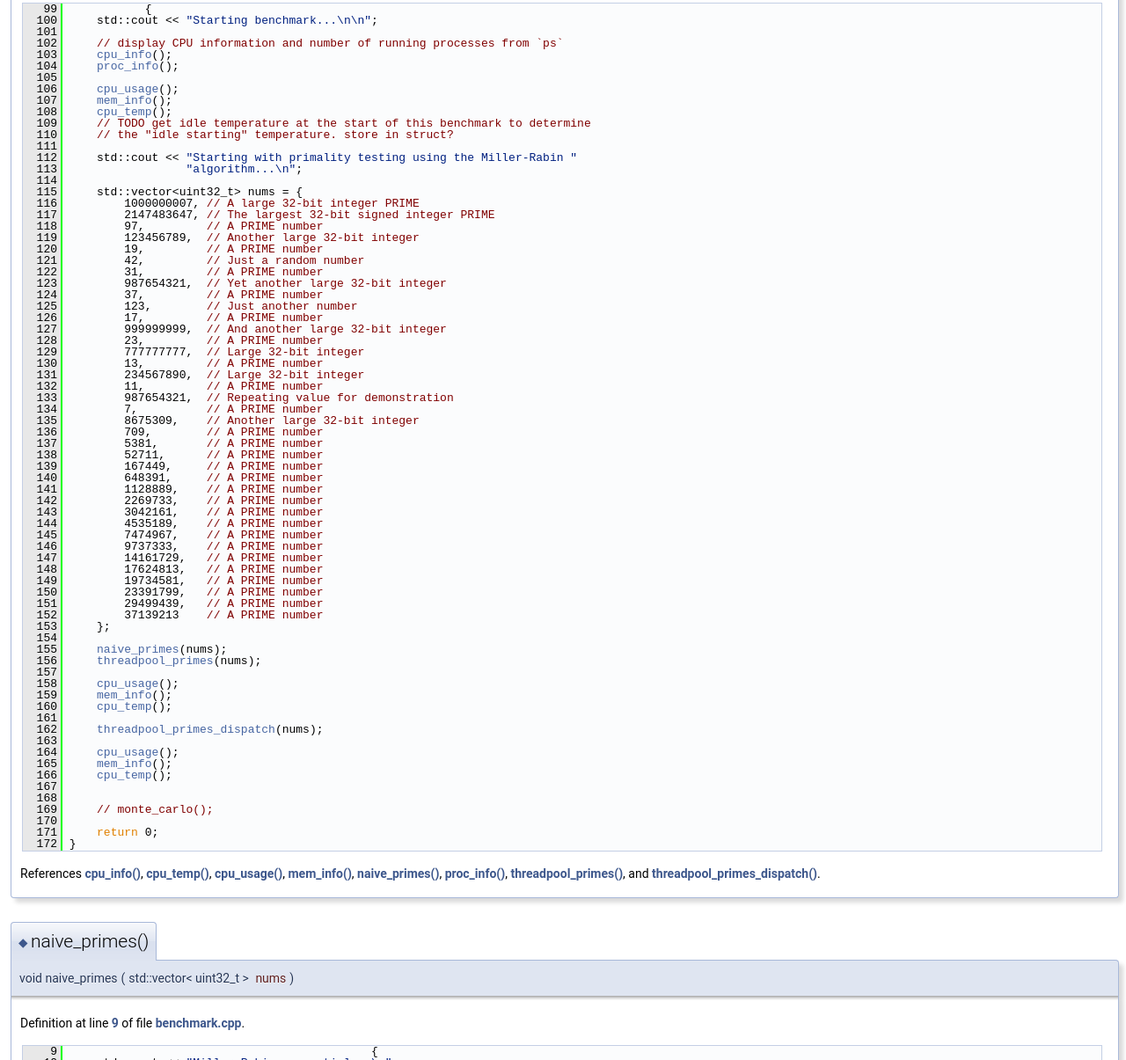
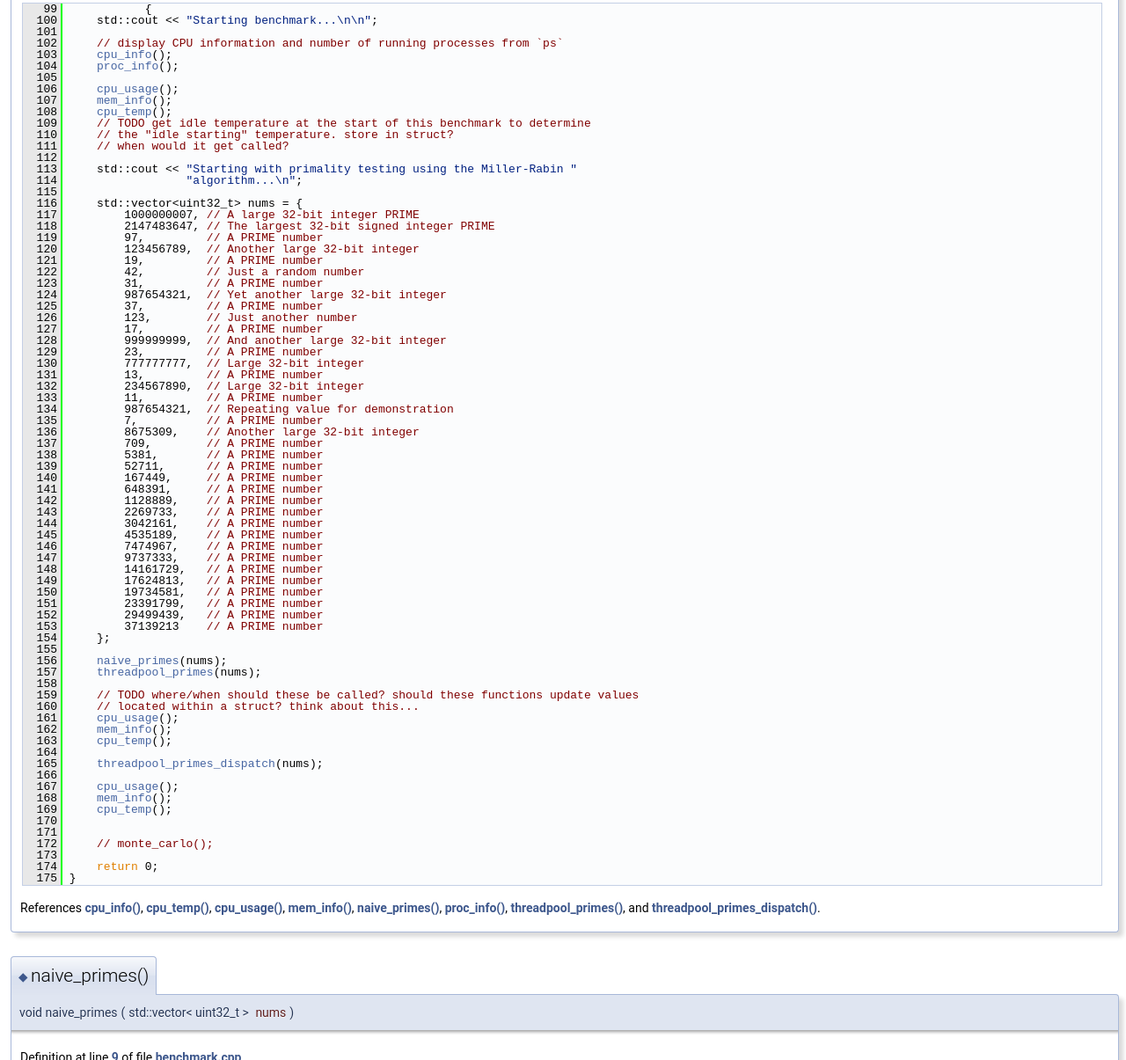
Before and after one commit to akielaries/benchmarks, a plain HTML site: page benchmark_8cpp.html in a window 1280 px wide. Shown: the part 779-1984 px from the top of the page at 88% size. Drawn offline with Linux system fonts and the light colour scheme.

Commit message:
Deploying to gh-pages from @ NAU-IoT/benchmarks@79b37f7daac5e41a73af91e47e87d5a6129e2aae 🚀

```diff
--- a/benchmark_8cpp.html
+++ b/benchmark_8cpp.html
@@ -118,68 +118,71 @@ Functions</h2></td></tr>
 <div class="line"><a name="l00108"></a><span class="lineno">  108</span>&#160;    <a class="code" href="sys_8cpp.html#a664ae7fedf2ce5a9d5a72ed7305384e7">cpu_temp</a>();</div>
 <div class="line"><a name="l00109"></a><span class="lineno">  109</span>&#160;    <span class="comment">// TODO get idle temperature at the start of this benchmark to determine</span></div>
 <div class="line"><a name="l00110"></a><span class="lineno">  110</span>&#160;    <span class="comment">// the &quot;idle starting&quot; temperature. store in struct? </span></div>
-<div class="line"><a name="l00111"></a><span class="lineno">  111</span>&#160; </div>
-<div class="line"><a name="l00112"></a><span class="lineno">  112</span>&#160;    std::cout &lt;&lt; <span class="stringliteral">&quot;Starting with primality testing using the Miller-Rabin &quot;</span></div>
-<div class="line"><a name="l00113"></a><span class="lineno">  113</span>&#160;                 <span class="stringliteral">&quot;algorithm...\n&quot;</span>;</div>
-<div class="line"><a name="l00114"></a><span class="lineno">  114</span>&#160; </div>
-<div class="line"><a name="l00115"></a><span class="lineno">  115</span>&#160;    std::vector&lt;uint32_t&gt; nums = {</div>
-<div class="line"><a name="l00116"></a><span class="lineno">  116</span>&#160;        1000000007, <span class="comment">// A large 32-bit integer PRIME</span></div>
-<div class="line"><a name="l00117"></a><span class="lineno">  117</span>&#160;        2147483647, <span class="comment">// The largest 32-bit signed integer PRIME</span></div>
-<div class="line"><a name="l00118"></a><span class="lineno">  118</span>&#160;        97,         <span class="comment">// A PRIME number</span></div>
-<div class="line"><a name="l00119"></a><span class="lineno">  119</span>&#160;        123456789,  <span class="comment">// Another large 32-bit integer</span></div>
-<div class="line"><a name="l00120"></a><span class="lineno">  120</span>&#160;        19,         <span class="comment">// A PRIME number</span></div>
-<div class="line"><a name="l00121"></a><span class="lineno">  121</span>&#160;        42,         <span class="comment">// Just a random number</span></div>
-<div class="line"><a name="l00122"></a><span class="lineno">  122</span>&#160;        31,         <span class="comment">// A PRIME number</span></div>
-<div class="line"><a name="l00123"></a><span class="lineno">  123</span>&#160;        987654321,  <span class="comment">// Yet another large 32-bit integer</span></div>
-<div class="line"><a name="l00124"></a><span class="lineno">  124</span>&#160;        37,         <span class="comment">// A PRIME number</span></div>
-<div class="line"><a name="l00125"></a><span class="lineno">  125</span>&#160;        123,        <span class="comment">// Just another number</span></div>
-<div class="line"><a name="l00126"></a><span class="lineno">  126</span>&#160;        17,         <span class="comment">// A PRIME number</span></div>
-<div class="line"><a name="l00127"></a><span class="lineno">  127</span>&#160;        999999999,  <span class="comment">// And another large 32-bit integer</span></div>
-<div class="line"><a name="l00128"></a><span class="lineno">  128</span>&#160;        23,         <span class="comment">// A PRIME number</span></div>
-<div class="line"><a name="l00129"></a><span class="lineno">  129</span>&#160;        777777777,  <span class="comment">// Large 32-bit integer</span></div>
-<div class="line"><a name="l00130"></a><span class="lineno">  130</span>&#160;        13,         <span class="comment">// A PRIME number</span></div>
-<div class="line"><a name="l00131"></a><span class="lineno">  131</span>&#160;        234567890,  <span class="comment">// Large 32-bit integer</span></div>
-<div class="line"><a name="l00132"></a><span class="lineno">  132</span>&#160;        11,         <span class="comment">// A PRIME number</span></div>
-<div class="line"><a name="l00133"></a><span class="lineno">  133</span>&#160;        987654321,  <span class="comment">// Repeating value for demonstration</span></div>
-<div class="line"><a name="l00134"></a><span class="lineno">  134</span>&#160;        7,          <span class="comment">// A PRIME number</span></div>
-<div class="line"><a name="l00135"></a><span class="lineno">  135</span>&#160;        8675309,    <span class="comment">// Another large 32-bit integer</span></div>
-<div class="line"><a name="l00136"></a><span class="lineno">  136</span>&#160;        709,        <span class="comment">// A PRIME number</span></div>
-<div class="line"><a name="l00137"></a><span class="lineno">  137</span>&#160;        5381,       <span class="comment">// A PRIME number</span></div>
-<div class="line"><a name="l00138"></a><span class="lineno">  138</span>&#160;        52711,      <span class="comment">// A PRIME number</span></div>
-<div class="line"><a name="l00139"></a><span class="lineno">  139</span>&#160;        167449,     <span class="comment">// A PRIME number</span></div>
-<div class="line"><a name="l00140"></a><span class="lineno">  140</span>&#160;        648391,     <span class="comment">// A PRIME number</span></div>
-<div class="line"><a name="l00141"></a><span class="lineno">  141</span>&#160;        1128889,    <span class="comment">// A PRIME number</span></div>
-<div class="line"><a name="l00142"></a><span class="lineno">  142</span>&#160;        2269733,    <span class="comment">// A PRIME number</span></div>
-<div class="line"><a name="l00143"></a><span class="lineno">  143</span>&#160;        3042161,    <span class="comment">// A PRIME number</span></div>
-<div class="line"><a name="l00144"></a><span class="lineno">  144</span>&#160;        4535189,    <span class="comment">// A PRIME number</span></div>
-<div class="line"><a name="l00145"></a><span class="lineno">  145</span>&#160;        7474967,    <span class="comment">// A PRIME number</span></div>
-<div class="line"><a name="l00146"></a><span class="lineno">  146</span>&#160;        9737333,    <span class="comment">// A PRIME number</span></div>
-<div class="line"><a name="l00147"></a><span class="lineno">  147</span>&#160;        14161729,   <span class="comment">// A PRIME number</span></div>
-<div class="line"><a name="l00148"></a><span class="lineno">  148</span>&#160;        17624813,   <span class="comment">// A PRIME number</span></div>
-<div class="line"><a name="l00149"></a><span class="lineno">  149</span>&#160;        19734581,   <span class="comment">// A PRIME number</span></div>
-<div class="line"><a name="l00150"></a><span class="lineno">  150</span>&#160;        23391799,   <span class="comment">// A PRIME number</span></div>
-<div class="line"><a name="l00151"></a><span class="lineno">  151</span>&#160;        29499439,   <span class="comment">// A PRIME number</span></div>
-<div class="line"><a name="l00152"></a><span class="lineno">  152</span>&#160;        37139213    <span class="comment">// A PRIME number</span></div>
-<div class="line"><a name="l00153"></a><span class="lineno">  153</span>&#160;    };</div>
-<div class="line"><a name="l00154"></a><span class="lineno">  154</span>&#160; </div>
-<div class="line"><a name="l00155"></a><span class="lineno">  155</span>&#160;    <a class="code" href="benchmark_8cpp.html#a99aac323581ac61f8dbced9694339b0b">naive_primes</a>(nums);</div>
-<div class="line"><a name="l00156"></a><span class="lineno">  156</span>&#160;    <a class="code" href="benchmark_8cpp.html#a158c34427c2e57ed392688f69fed9936">threadpool_primes</a>(nums);</div>
-<div class="line"><a name="l00157"></a><span class="lineno">  157</span>&#160; </div>
-<div class="line"><a name="l00158"></a><span class="lineno">  158</span>&#160;    <a class="code" href="sys_8cpp.html#adfbc99b60145b8192a136b725f951e2c">cpu_usage</a>();</div>
-<div class="line"><a name="l00159"></a><span class="lineno">  159</span>&#160;    <a class="code" href="sys_8cpp.html#a1fbd1f1e6ecaf3d95792c9c6a55766d4">mem_info</a>();</div>
-<div class="line"><a name="l00160"></a><span class="lineno">  160</span>&#160;    <a class="code" href="sys_8cpp.html#a664ae7fedf2ce5a9d5a72ed7305384e7">cpu_temp</a>();</div>
-<div class="line"><a name="l00161"></a><span class="lineno">  161</span>&#160; </div>
-<div class="line"><a name="l00162"></a><span class="lineno">  162</span>&#160;    <a class="code" href="benchmark_8cpp.html#a2791fa7f9626a2ec2739035004ed8ed1">threadpool_primes_dispatch</a>(nums);</div>
-<div class="line"><a name="l00163"></a><span class="lineno">  163</span>&#160; </div>
-<div class="line"><a name="l00164"></a><span class="lineno">  164</span>&#160;    <a class="code" href="sys_8cpp.html#adfbc99b60145b8192a136b725f951e2c">cpu_usage</a>();</div>
-<div class="line"><a name="l00165"></a><span class="lineno">  165</span>&#160;    <a class="code" href="sys_8cpp.html#a1fbd1f1e6ecaf3d95792c9c6a55766d4">mem_info</a>();</div>
-<div class="line"><a name="l00166"></a><span class="lineno">  166</span>&#160;    <a class="code" href="sys_8cpp.html#a664ae7fedf2ce5a9d5a72ed7305384e7">cpu_temp</a>();</div>
-<div class="line"><a name="l00167"></a><span class="lineno">  167</span>&#160; </div>
-<div class="line"><a name="l00168"></a><span class="lineno">  168</span>&#160; </div>
-<div class="line"><a name="l00169"></a><span class="lineno">  169</span>&#160;    <span class="comment">// monte_carlo();</span></div>
+<div class="line"><a name="l00111"></a><span class="lineno">  111</span>&#160;    <span class="comment">// when would it get called?</span></div>
+<div class="line"><a name="l00112"></a><span class="lineno">  112</span>&#160; </div>
+<div class="line"><a name="l00113"></a><span class="lineno">  113</span>&#160;    std::cout &lt;&lt; <span class="stringliteral">&quot;Starting with primality testing using the Miller-Rabin &quot;</span></div>
+<div class="line"><a name="l00114"></a><span class="lineno">  114</span>&#160;                 <span class="stringliteral">&quot;algorithm...\n&quot;</span>;</div>
+<div class="line"><a name="l00115"></a><span class="lineno">  115</span>&#160; </div>
+<div class="line"><a name="l00116"></a><span class="lineno">  116</span>&#160;    std::vector&lt;uint32_t&gt; nums = {</div>
+<div class="line"><a name="l00117"></a><span class="lineno">  117</span>&#160;        1000000007, <span class="comment">// A large 32-bit integer PRIME</span></div>
+<div class="line"><a name="l00118"></a><span class="lineno">  118</span>&#160;        2147483647, <span class="comment">// The largest 32-bit signed integer PRIME</span></div>
+<div class="line"><a name="l00119"></a><span class="lineno">  119</span>&#160;        97,         <span class="comment">// A PRIME number</span></div>
+<div class="line"><a name="l00120"></a><span class="lineno">  120</span>&#160;        123456789,  <span class="comment">// Another large 32-bit integer</span></div>
+<div class="line"><a name="l00121"></a><span class="lineno">  121</span>&#160;        19,         <span class="comment">// A PRIME number</span></div>
+<div class="line"><a name="l00122"></a><span class="lineno">  122</span>&#160;        42,         <span class="comment">// Just a random number</span></div>
+<div class="line"><a name="l00123"></a><span class="lineno">  123</span>&#160;        31,         <span class="comment">// A PRIME number</span></div>
+<div class="line"><a name="l00124"></a><span class="lineno">  124</span>&#160;        987654321,  <span class="comment">// Yet another large 32-bit integer</span></div>
+<div class="line"><a name="l00125"></a><span class="lineno">  125</span>&#160;        37,         <span class="comment">// A PRIME number</span></div>
+<div class="line"><a name="l00126"></a><span class="lineno">  126</span>&#160;        123,        <span class="comment">// Just another number</span></div>
+<div class="line"><a name="l00127"></a><span class="lineno">  127</span>&#160;        17,         <span class="comment">// A PRIME number</span></div>
+<div class="line"><a name="l00128"></a><span class="lineno">  128</span>&#160;        999999999,  <span class="comment">// And another large 32-bit integer</span></div>
+<div class="line"><a name="l00129"></a><span class="lineno">  129</span>&#160;        23,         <span class="comment">// A PRIME number</span></div>
+<div class="line"><a name="l00130"></a><span class="lineno">  130</span>&#160;        777777777,  <span class="comment">// Large 32-bit integer</span></div>
+<div class="line"><a name="l00131"></a><span class="lineno">  131</span>&#160;        13,         <span class="comment">// A PRIME number</span></div>
+<div class="line"><a name="l00132"></a><span class="lineno">  132</span>&#160;        234567890,  <span class="comment">// Large 32-bit integer</span></div>
+<div class="line"><a name="l00133"></a><span class="lineno">  133</span>&#160;        11,         <span class="comment">// A PRIME number</span></div>
+<div class="line"><a name="l00134"></a><span class="lineno">  134</span>&#160;        987654321,  <span class="comment">// Repeating value for demonstration</span></div>
+<div class="line"><a name="l00135"></a><span class="lineno">  135</span>&#160;        7,          <span class="comment">// A PRIME number</span></div>
+<div class="line"><a name="l00136"></a><span class="lineno">  136</span>&#160;        8675309,    <span class="comment">// Another large 32-bit integer</span></div>
+<div class="line"><a name="l00137"></a><span class="lineno">  137</span>&#160;        709,        <span class="comment">// A PRIME number</span></div>
+<div class="line"><a name="l00138"></a><span class="lineno">  138</span>&#160;        5381,       <span class="comment">// A PRIME number</span></div>
+<div class="line"><a name="l00139"></a><span class="lineno">  139</span>&#160;        52711,      <span class="comment">// A PRIME number</span></div>
+<div class="line"><a name="l00140"></a><span class="lineno">  140</span>&#160;        167449,     <span class="comment">// A PRIME number</span></div>
+<div class="line"><a name="l00141"></a><span class="lineno">  141</span>&#160;        648391,     <span class="comment">// A PRIME number</span></div>
+<div class="line"><a name="l00142"></a><span class="lineno">  142</span>&#160;        1128889,    <span class="comment">// A PRIME number</span></div>
+<div class="line"><a name="l00143"></a><span class="lineno">  143</span>&#160;        2269733,    <span class="comment">// A PRIME number</span></div>
+<div class="line"><a name="l00144"></a><span class="lineno">  144</span>&#160;        3042161,    <span class="comment">// A PRIME number</span></div>
+<div class="line"><a name="l00145"></a><span class="lineno">  145</span>&#160;        4535189,    <span class="comment">// A PRIME number</span></div>
+<div class="line"><a name="l00146"></a><span class="lineno">  146</span>&#160;        7474967,    <span class="comment">// A PRIME number</span></div>
+<div class="line"><a name="l00147"></a><span class="lineno">  147</span>&#160;        9737333,    <span class="comment">// A PRIME number</span></div>
+<div class="line"><a name="l00148"></a><span class="lineno">  148</span>&#160;        14161729,   <span class="comment">// A PRIME number</span></div>
+<div class="line"><a name="l00149"></a><span class="lineno">  149</span>&#160;        17624813,   <span class="comment">// A PRIME number</span></div>
+<div class="line"><a name="l00150"></a><span class="lineno">  150</span>&#160;        19734581,   <span class="comment">// A PRIME number</span></div>
+<div class="line"><a name="l00151"></a><span class="lineno">  151</span>&#160;        23391799,   <span class="comment">// A PRIME number</span></div>
+<div class="line"><a name="l00152"></a><span class="lineno">  152</span>&#160;        29499439,   <span class="comment">// A PRIME number</span></div>
+<div class="line"><a name="l00153"></a><span class="lineno">  153</span>&#160;        37139213    <span class="comment">// A PRIME number</span></div>
+<div class="line"><a name="l00154"></a><span class="lineno">  154</span>&#160;    };</div>
+<div class="line"><a name="l00155"></a><span class="lineno">  155</span>&#160; </div>
+<div class="line"><a name="l00156"></a><span class="lineno">  156</span>&#160;    <a class="code" href="benchmark_8cpp.html#a99aac323581ac61f8dbced9694339b0b">naive_primes</a>(nums);</div>
+<div class="line"><a name="l00157"></a><span class="lineno">  157</span>&#160;    <a class="code" href="benchmark_8cpp.html#a158c34427c2e57ed392688f69fed9936">threadpool_primes</a>(nums);</div>
+<div class="line"><a name="l00158"></a><span class="lineno">  158</span>&#160; </div>
+<div class="line"><a name="l00159"></a><span class="lineno">  159</span>&#160;    <span class="comment">// TODO where/when should these be called? should these functions update values</span></div>
+<div class="line"><a name="l00160"></a><span class="lineno">  160</span>&#160;    <span class="comment">// located within a struct? think about this...</span></div>
+<div class="line"><a name="l00161"></a><span class="lineno">  161</span>&#160;    <a class="code" href="sys_8cpp.html#adfbc99b60145b8192a136b725f951e2c">cpu_usage</a>();</div>
+<div class="line"><a name="l00162"></a><span class="lineno">  162</span>&#160;    <a class="code" href="sys_8cpp.html#a1fbd1f1e6ecaf3d95792c9c6a55766d4">mem_info</a>();</div>
+<div class="line"><a name="l00163"></a><span class="lineno">  163</span>&#160;    <a class="code" href="sys_8cpp.html#a664ae7fedf2ce5a9d5a72ed7305384e7">cpu_temp</a>();</div>
+<div class="line"><a name="l00164"></a><span class="lineno">  164</span>&#160; </div>
+<div class="line"><a name="l00165"></a><span class="lineno">  165</span>&#160;    <a class="code" href="benchmark_8cpp.html#a2791fa7f9626a2ec2739035004ed8ed1">threadpool_primes_dispatch</a>(nums);</div>
+<div class="line"><a name="l00166"></a><span class="lineno">  166</span>&#160; </div>
+<div class="line"><a name="l00167"></a><span class="lineno">  167</span>&#160;    <a class="code" href="sys_8cpp.html#adfbc99b60145b8192a136b725f951e2c">cpu_usage</a>();</div>
+<div class="line"><a name="l00168"></a><span class="lineno">  168</span>&#160;    <a class="code" href="sys_8cpp.html#a1fbd1f1e6ecaf3d95792c9c6a55766d4">mem_info</a>();</div>
+<div class="line"><a name="l00169"></a><span class="lineno">  169</span>&#160;    <a class="code" href="sys_8cpp.html#a664ae7fedf2ce5a9d5a72ed7305384e7">cpu_temp</a>();</div>
 <div class="line"><a name="l00170"></a><span class="lineno">  170</span>&#160; </div>
-<div class="line"><a name="l00171"></a><span class="lineno">  171</span>&#160;    <span class="keywordflow">return</span> 0;</div>
-<div class="line"><a name="l00172"></a><span class="lineno">  172</span>&#160;}</div>
+<div class="line"><a name="l00171"></a><span class="lineno">  171</span>&#160; </div>
+<div class="line"><a name="l00172"></a><span class="lineno">  172</span>&#160;    <span class="comment">// monte_carlo();</span></div>
+<div class="line"><a name="l00173"></a><span class="lineno">  173</span>&#160; </div>
+<div class="line"><a name="l00174"></a><span class="lineno">  174</span>&#160;    <span class="keywordflow">return</span> 0;</div>
+<div class="line"><a name="l00175"></a><span class="lineno">  175</span>&#160;}</div>
 <div class="ttc" id="abenchmark_8cpp_html_a158c34427c2e57ed392688f69fed9936"><div class="ttname"><a href="benchmark_8cpp.html#a158c34427c2e57ed392688f69fed9936">threadpool_primes</a></div><div class="ttdeci">void threadpool_primes(std::vector&lt; uint32_t &gt; nums)</div><div class="ttdef"><b>Definition:</b> <a href="benchmark_8cpp_source.html#l00034">benchmark.cpp:34</a></div></div>
 <div class="ttc" id="abenchmark_8cpp_html_a2791fa7f9626a2ec2739035004ed8ed1"><div class="ttname"><a href="benchmark_8cpp.html#a2791fa7f9626a2ec2739035004ed8ed1">threadpool_primes_dispatch</a></div><div class="ttdeci">void threadpool_primes_dispatch(std::vector&lt; uint32_t &gt; nums)</div><div class="ttdef"><b>Definition:</b> <a href="benchmark_8cpp_source.html#l00067">benchmark.cpp:67</a></div></div>
 <div class="ttc" id="abenchmark_8cpp_html_a99aac323581ac61f8dbced9694339b0b"><div class="ttname"><a href="benchmark_8cpp.html#a99aac323581ac61f8dbced9694339b0b">naive_primes</a></div><div class="ttdeci">void naive_primes(std::vector&lt; uint32_t &gt; nums)</div><div class="ttdef"><b>Definition:</b> <a href="benchmark_8cpp_source.html#l00009">benchmark.cpp:9</a></div></div>
```
Also changed, not shown: benchmark_8cpp_source.html (+64 -61 lines), sys_8cpp.html (+11 -10 lines), sys_8cpp_source.html (+17 -26 lines), sys_8hpp.html (+11 -10 lines).
